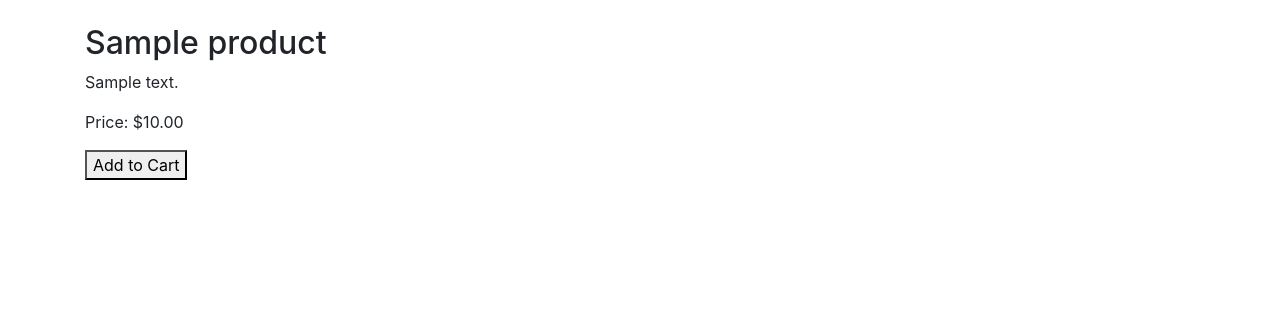
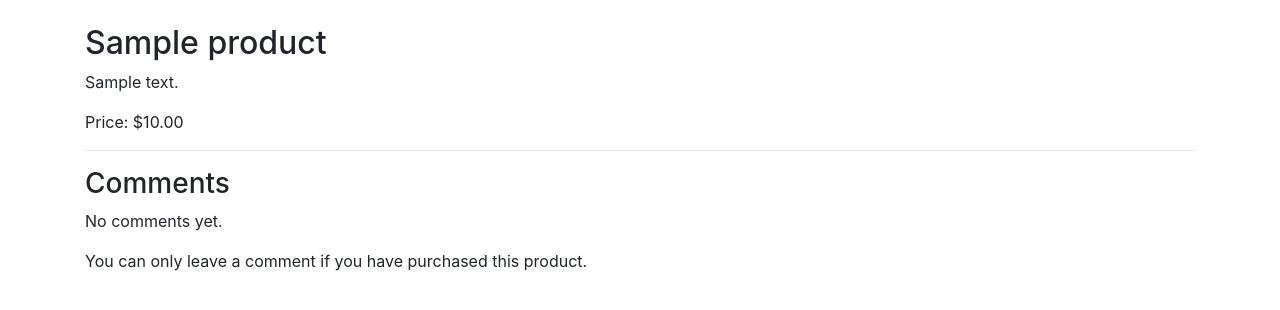
Before and after one commit to alinaapopescu/Cybersecurity, a Django app: page /product/1/ in a window 1280 px wide. Shown: the part 56-366 px from the top of the page. Run offline with Django 4.2, Linux system fonts and the light colour scheme; a user stored in the database is signed in; tables that the repository leaves empty hold one stand-in row (values such as "Sample post"); some libraries are stand-ins or nearby versions.

Commit message:
Add HTML injection, comment section to products and particially auth functionalities

```diff
--- a/shop/models.py
+++ b/shop/models.py
@@ -1,4 +1,7 @@
 from django.db import models
+
+from django.contrib.auth.models import User
+
 
 class Product(models.Model):
     name = models.CharField(max_length=100)
@@ -24,3 +27,13 @@ class OrderItem(models.Model):
 
     def __str__(self):
         return f"{self.quantity} x {self.product.name}"
+
+
+class Comment(models.Model):
+    product = models.ForeignKey(Product, on_delete=models.CASCADE, related_name='comments')
+    user = models.ForeignKey(User, on_delete=models.CASCADE)
+    text = models.TextField()
+    created_at = models.DateTimeField(auto_created=True)
+
+    def __str__(self):
+        return f"Comment by {self.user.username} on {self.product.name}"
--- a/shop/templates/shop/product_detail.html
+++ b/shop/templates/shop/product_detail.html
@@ -3,8 +3,39 @@
 <h2>{{ product.name }}</h2>
 <p>{{ product.description }}</p>
 <p>Price: ${{ product.price }}</p>
-<form action="{% url 'shop:add_to_cart' product.id %}" method="post">
-    {% csrf_token %}
-    <button type="submit">Add to Cart</button>
-</form>
+
+<hr>
+<h3>Comments</h3>
+{% if comments %}
+  {% for comment in comments %}
+    <div class="card mb-2">
+      <div class="card-body">
+        <p><strong>{{ comment.user.username }}</strong> on {{ comment.created_at }}</p>
+        <!-- The comment text is rendered as safe, allowing any HTML to be injected -->
+        <div>{{ comment.text|safe }}</div>
+      </div>
+    </div>
+  {% endfor %}
+{% else %}
+  <p>No comments yet.</p>
+{% endif %}
+
+{% if user.is_authenticated %}
+  {% if purchased %}
+    <hr>
+    <h3>Leave a Comment</h3>
+    {% if message %}
+      <div class="alert alert-info">{{ message }}</div>
+    {% endif %}
+    <form method="post">
+      {% csrf_token %}
+      {{ comment_form.as_p }}
+      <button type="submit" class="btn btn-primary">Submit Comment</button>
+    </form>
+  {% else %}
+    <p>You can only leave a comment if you have purchased this product.</p>
+  {% endif %}
+{% else %}
+  <p>Please <a href="{% url 'login' %}?next={{ request.path }}">log in</a> to leave a comment.</p>
+{% endif %}
 {% endblock %}
```
Also changed, not shown: shop/forms.py (+7 -1 lines), db.sqlite3 (deleted).
